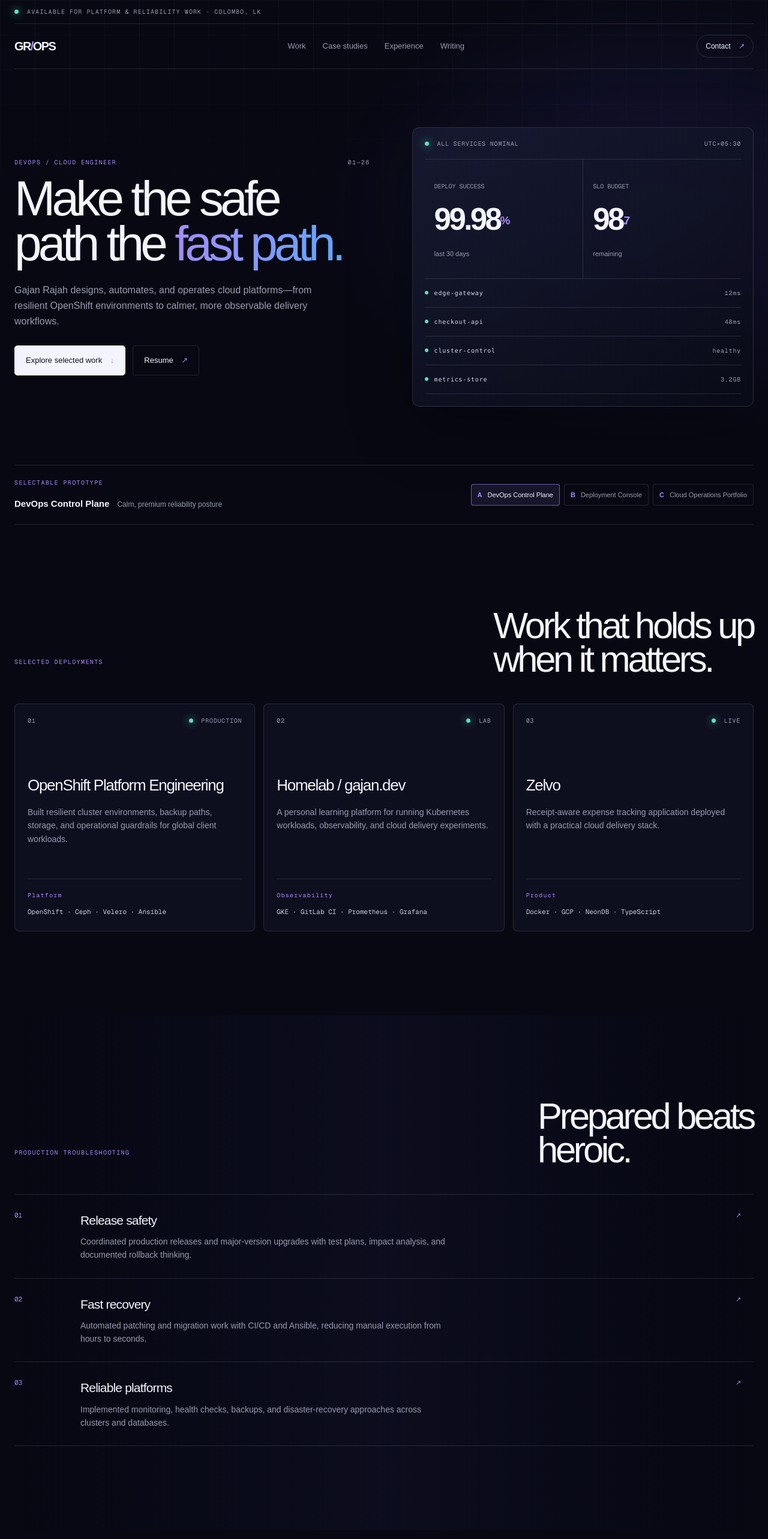
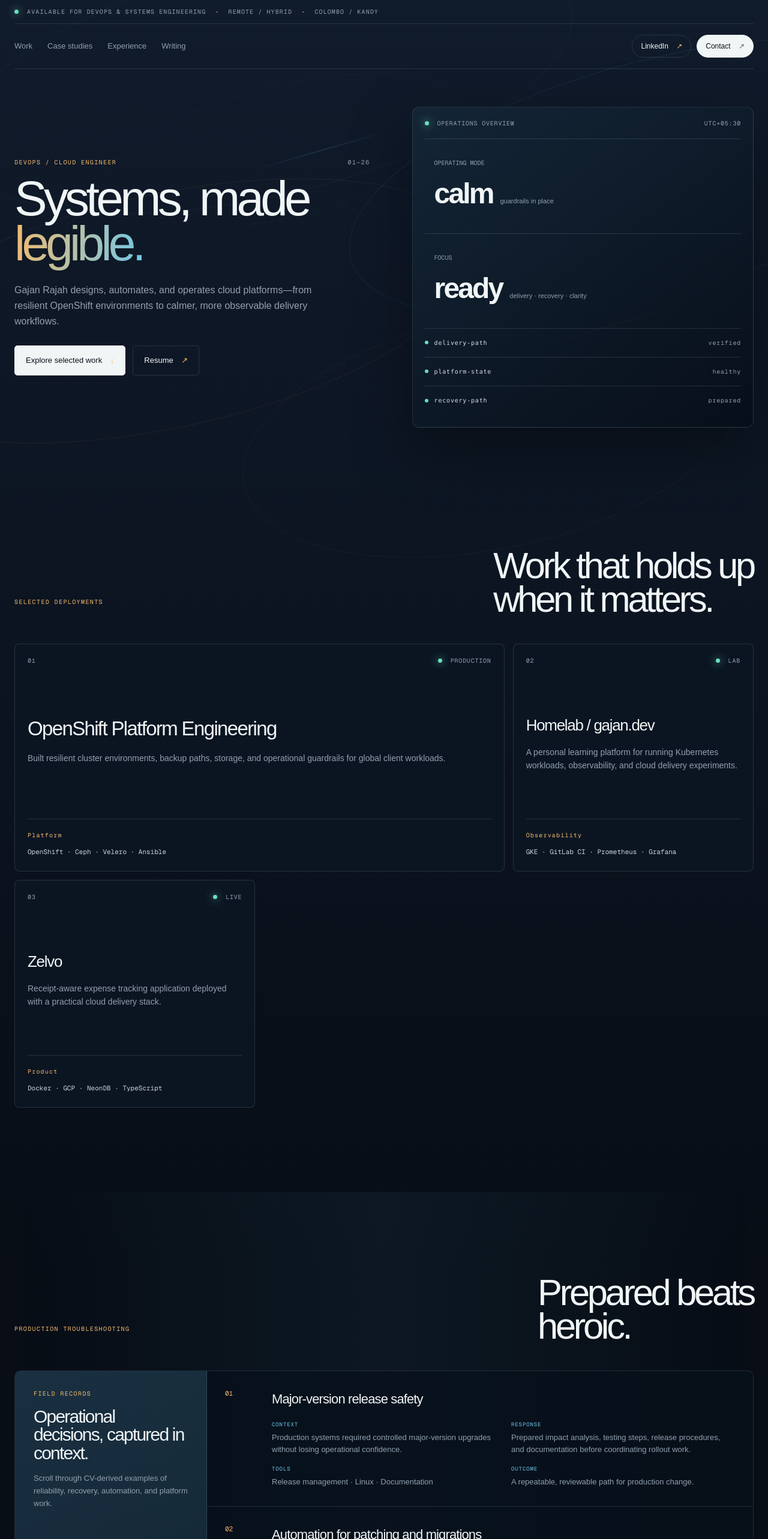
Before and after one commit to trikto/portfolio, a Next.js app: page / in a window 1280 px wide. Shown: the top 2566 px of the page at 60% size. Built offline with nearby package versions, Linux system fonts and the light colour scheme.

Commit message:
Lock cloud operations portfolio

```diff
--- a/app/page.tsx
+++ b/app/page.tsx
@@ -1,14 +1,6 @@
 "use client";
 
 import { useState } from "react";
-
-type Concept = "control" | "console" | "cloud";
-
-const concepts: { id: Concept; label: string; name: string; description: string }[] = [
-  { id: "control", label: "A", name: "DevOps Control Plane", description: "Calm, premium reliability posture" },
-  { id: "console", label: "B", name: "Deployment Console", description: "Delivery flow with terminal restraint" },
-  { id: "cloud", label: "C", name: "Cloud Operations Portfolio", description: "Editorial systems storytelling" },
-];
 
 const projects = [
   { name: "OpenShift Platform Engineering", environment: "PRODUCTION", stack: "OpenShift · Ceph · Velero · Ansible", detail: "Built resilient cluster environments, backup paths, storage, and operational guardrails for global client workloads.", signal: "Platform" },
@@ -17,67 +9,39 @@ const projects = [
 ];
 
 const cases = [
-  ["Release safety", "Coordinated production releases and major-version upgrades with test plans, impact analysis, and documented rollback thinking."],
-  ["Fast recovery", "Automated patching and migration work with CI/CD and Ansible, reducing manual execution from hours to seconds."],
-  ["Reliable platforms", "Implemented monitoring, health checks, backups, and disaster-recovery approaches across clusters and databases."],
+  { title: "Major-version release safety", context: "Production systems required controlled major-version upgrades without losing operational confidence.", response: "Prepared impact analysis, testing steps, release procedures, and documentation before coordinating rollout work.", tools: "Release management · Linux · Documentation", outcome: "A repeatable, reviewable path for production change." },
+  { title: "Automation for patching and migrations", context: "Routine maintenance work created long manual execution paths.", response: "Implemented CI/CD workflows and Ansible automation for patching and migration activities.", tools: "Ansible · CI/CD · Bash", outcome: "Execution time reduced from hours to seconds." },
+  { title: "OpenShift platform delivery", context: "Internal and client environments needed practical cluster provisioning and resource planning.", response: "Delivered single-node, multi-node, on-premises, and K3s/OpenShift proof-of-concept environments.", tools: "OpenShift · Kubernetes · VMware", outcome: "Validated platform modules and modernization approaches before rollout." },
+  { title: "Observability from the cluster out", context: "Teams needed quicker visibility into service and infrastructure health.", response: "Configured Prometheus, Grafana, exporters, automated health checks, log management, and image-pruning scripts.", tools: "Prometheus · Grafana · Python · Bash", outcome: "A clearer operational signal for systems and data services." },
+  { title: "Backup and recovery design", context: "Cluster, namespace, and database workloads required durable recovery procedures.", response: "Automated backups and formed disaster-recovery strategies across clusters and databases.", tools: "Velero · MinIO · MySQL · YugabyteDB", outcome: "Recovery paths documented alongside day-to-day operations." },
+  { title: "Network and access hardening", context: "Distributed systems and telco workloads needed secure, reliable access boundaries.", response: "Managed network policies, routes, DNS, HAProxy, and access configuration across OpenShift and product environments.", tools: "NetworkPolicy · HAProxy · DNS · RHEL", outcome: "Stronger access control and clearer service connectivity." },
 ];
 
 const skills = ["Kubernetes", "OpenShift", "Docker", "GitOps", "CI/CD", "Ansible", "Prometheus", "Grafana", "AWS", "GCP", "Linux", "Python", "Bash", "Ceph", "Velero"];
 
-function Topology() {
-  return (
-    <svg className="topology" viewBox="0 0 680 300" role="img" aria-label="Abstract infrastructure topology with healthy services">
-      <path className="topology-line line-one" d="M90 154 C180 70 255 227 340 150 S488 58 588 132" />
-      <path className="topology-line line-two" d="M92 155 C195 257 268 84 340 150 S481 248 590 132" />
-      <path className="topology-line line-three" d="M340 150 L340 52 M340 150 L340 250" />
-      {[[90,154,"edge"],[340,52,"ci"],[340,150,"core"],[340,250,"data"],[590,132,"app"]].map(([x,y,name]) => (
-        <g className="topology-node" key={String(name)} transform={`translate(${x} ${y})`}>
-          <circle r="17" /><circle className="node-core" r="6" /><text y="37">{name}</text>
-        </g>
-      ))}
-      <circle className="topology-packet packet-one" r="5"><animateMotion dur="5s" repeatCount="indefinite" path="M90 154 C180 70 255 227 340 150 S488 58 588 132" /></circle>
-      <circle className="topology-packet packet-two" r="4"><animateMotion dur="7s" repeatCount="indefinite" path="M92 155 C195 257 268 84 340 150 S481 248 590 132" /></circle>
-    </svg>
-  );
+function FlowField() {
+  return <div className="flow-field" aria-hidden="true"><span /><span /><span /><i /><i /></div>;
 }
 
 export default function Home() {
-  const [concept, setConcept] = useState<Concept>("control");
   const [resumeMessage, setResumeMessage] = useState(false);
-  const current = concepts.find((item) => item.id === concept)!;
 
-  return (
-    <main className={`site concept-${concept}`}>
-      <div className="utility"><span className="pulse" /> AVAILABLE FOR PLATFORM & RELIABILITY WORK <span> · </span> COLOMBO, LK</div>
+  return <main className="site">
+    <FlowField />
+    <div className="utility"><span className="pulse" /> AVAILABLE FOR DEVOPS & SYSTEMS ENGINEERING <b>·</b> REMOTE / HYBRID <b>·</b> COLOMBO / KANDY</div>
     <header className="nav">
-        <a className="wordmark" href="#top" aria-label="Gajan Rajah home">GR<span>/</span>OPS</a>
       <nav aria-label="Primary navigation"><a href="#work">Work</a><a href="#cases">Case studies</a><a href="#about">Experience</a><a href="#writing">Writing</a></nav>
-        <a className="contact-link" href="mailto:gajanrajah@protonmail.com">Contact <span>↗</span></a>
+      <div className="header-actions"><a className="linkedin-link" href="http://www.linkedin.com/in/gajanrajah" target="_blank" rel="noreferrer">LinkedIn <span>↗</span></a><a className="contact-link" href="mailto:gajanrajah@protonmail.com">Contact <span>↗</span></a></div>
     </header>
 
     <section id="top" className="hero">
-        <div className="hero-copy">
-          <p className="eyebrow">DEVOPS / CLOUD ENGINEER <span>01—26</span></p>
-          <h1>{concept === "console" ? <>Ship with <em>confidence.</em></> : concept === "cloud" ? <>Systems, made <em>legible.</em></> : <>Make the safe path the <em>fast path.</em></>}</h1>
-          <p className="lede">Gajan Rajah designs, automates, and operates cloud platforms—from resilient OpenShift environments to calmer, more observable delivery workflows.</p>
-          <div className="hero-actions">
-            <a className="button primary" href="#work">Explore selected work <span>↓</span></a>
-            <button className="button ghost" onClick={() => setResumeMessage(true)}>Resume <span>↗</span></button>
-          </div>
-          {resumeMessage && <p className="resume-note">Resume available on request. <a href="mailto:gajanrajah@protonmail.com?subject=Resume%20request">Email Gajan</a>.</p>}
-        </div>
-
-        {concept === "console" ? <Pipeline /> : <HeroSystem concept={concept} />}
-      </section>
-
-      <section className="concept-switcher" aria-label="Homepage concepts">
-        <div><p className="eyebrow">SELECTABLE PROTOTYPE</p><strong>{current.name}</strong><span>{current.description}</span></div>
-        <div className="concept-options">{concepts.map((item) => <button key={item.id} onClick={() => setConcept(item.id)} className={concept === item.id ? "selected" : ""}><b>{item.label}</b><span>{item.name}</span></button>)}</div>
+      <div className="hero-copy"><p className="eyebrow">DEVOPS / CLOUD ENGINEER <span>01—26</span></p><h1>Systems, made <em>legible.</em></h1><p className="lede">Gajan Rajah designs, automates, and operates cloud platforms—from resilient OpenShift environments to calmer, more observable delivery workflows.</p><div className="hero-actions"><a className="button primary" href="#work">Explore selected work <span>↓</span></a><button className="button ghost" onClick={() => setResumeMessage(true)}>Resume <span>↗</span></button></div>{resumeMessage && <p className="resume-note">Resume available on request. <a href="mailto:gajanrajah@protonmail.com?subject=Resume%20request">Email Gajan</a>.</p>}</div>
+      <div className="hero-system"><div className="system-title"><span className="status"><i /> OPERATIONS OVERVIEW</span><span>UTC+05:30</span></div><div className="cloud-board"><div className="cloud-metric"><small>OPERATING MODE</small><strong>calm</strong><span>guardrails in place</span></div><div className="cloud-metric"><small>FOCUS</small><strong>ready</strong><span>delivery · recovery · clarity</span></div><div className="cloud-lanes"><div><i /><code>delivery-path</code><span>verified</span></div><div><i /><code>platform-state</code><span>healthy</span></div><div><i /><code>recovery-path</code><span>prepared</span></div></div></div></div>
     </section>
 
     <section id="work" className="section projects"><div className="section-heading"><p className="eyebrow">SELECTED DEPLOYMENTS</p><h2>Work that holds up<br />when it matters.</h2></div><div className="project-grid">{projects.map((project, index) => <article className="project-card" key={project.name}><div className="card-top"><span>{String(index + 1).padStart(2,"0")}</span><span className="status"><i /> {project.environment}</span></div><h3>{project.name}</h3><p>{project.detail}</p><footer><span>{project.signal}</span><code>{project.stack}</code></footer></article>)}</div></section>
 
-      <section id="cases" className="section case-section"><div className="section-heading"><p className="eyebrow">PRODUCTION TROUBLESHOOTING</p><h2>Prepared beats<br />heroic.</h2></div><div className="case-list">{cases.map(([title, text], index) => <article key={title}><span>0{index + 1}</span><div><h3>{title}</h3><p>{text}</p></div><b>↗</b></article>)}</div></section>
+    <section id="cases" className="section case-section"><div className="section-heading"><p className="eyebrow">PRODUCTION TROUBLESHOOTING</p><h2>Prepared beats<br />heroic.</h2></div><div className="case-panel" tabIndex={0} aria-label="Scrollable production troubleshooting case studies"><div className="case-panel-intro"><p className="eyebrow">FIELD RECORDS</p><h3>Operational decisions, captured in context.</h3><p>Scroll through CV-derived examples of reliability, recovery, automation, and platform work.</p><span className="scroll-cue">SCROLL TO EXPLORE ↓</span></div><div className="case-list">{cases.map((item, index) => <article key={item.title}><span>0{index + 1}</span><div><h3>{item.title}</h3><dl><div><dt>Context</dt><dd>{item.context}</dd></div><div><dt>Response</dt><dd>{item.response}</dd></div><div><dt>Tools</dt><dd>{item.tools}</dd></div><div><dt>Outcome</dt><dd>{item.outcome}</dd></div></dl></div></article>)}</div></div></section>
 
     <section id="about" className="section experience"><div><p className="eyebrow">EXPERIENCE</p><h2>Four years of<br />systems thinking.</h2></div><div className="timeline"><article><span>2026 — NOW</span><h3>DevOps / Systems Engineer</h3><p>hSenid Mobile Solutions</p></article><article><span>2024 — 2026</span><h3>Associate DevOps / Cloud Engineer</h3><p>hSenid Mobile Solutions</p></article><article><span>2021 — 2024</span><h3>DevOps & Backend Engineering</h3><p>hSenid Mobile Solutions · appiGo · IntendAble</p></article></div></section>
 
@@ -86,14 +50,5 @@ export default function Home() {
     <section id="writing" className="section writing"><div><p className="eyebrow">TECHNICAL WRITING</p><h2>Make operations<br />repeatable.</h2></div><div className="writing-card"><span>FIELD NOTE / 001</span><h3>Operational docs that shorten the path from alert to action.</h3><p>Procedure writing, knowledge transfer, deployment notes, and impact analysis are part of the system—not an afterthought.</p><a href="mailto:gajanrajah@protonmail.com?subject=Technical%20writing">Request a writing sample →</a></div></section>
 
     <footer className="footer"><div><p className="eyebrow">NEXT DEPLOYMENT</p><h2>Let’s make your<br /><em>platform calmer.</em></h2></div><a className="button primary" href="mailto:gajanrajah@protonmail.com">Start a conversation <span>↗</span></a><small>© 2026 Gajan Rajah · Built as a private portfolio prototype</small></footer>
-    </main>
-  );
+  </main>;
 }
-
-function HeroSystem({ concept }: { concept: Concept }) {
-  return <div className="hero-system"><div className="system-title"><span className="status"><i /> ALL SERVICES NOMINAL</span><span>UTC+05:30</span></div>{concept === "cloud" ? <Topology /> : <><div className="metric-row"><div><small>DEPLOY SUCCESS</small><strong>99.98<sup>%</sup></strong><span>last 30 days</span></div><div><small>SLO BUDGET</small><strong>98<sup>.7</sup></strong><span>remaining</span></div></div><div className="service-list">{["edge-gateway","checkout-api","cluster-control","metrics-store"].map((name, i) => <div key={name}><i /><code>{name}</code><span>{["12ms","48ms","healthy","3.2GB"][i]}</span></div>)}</div></>}</div>;
-}
-
-function Pipeline() {
-  return <div className="pipeline"><div className="terminal-head"><span /><span /><span /> <code>release/ops-2026.07</code></div><div className="terminal-body"><p><b>$</b> git push origin main</p><p className="muted">→ build started · commit 71d3f2c</p>{["validate","build image","scan","deploy","verify"].map((step, i) => <div className="pipe-step" key={step}><span>0{i+1}</span><strong>{step}</strong><i className={i === 3 ? "running" : ""}>{i === 3 ? "in progress" : "passed"}</i></div>)}<p className="cursor"><b>$</b> <i /></p></div></div>;
-}
```
Also changed, not shown: app/globals.css. Lines whose indentation alone changed are shown as unchanged.
